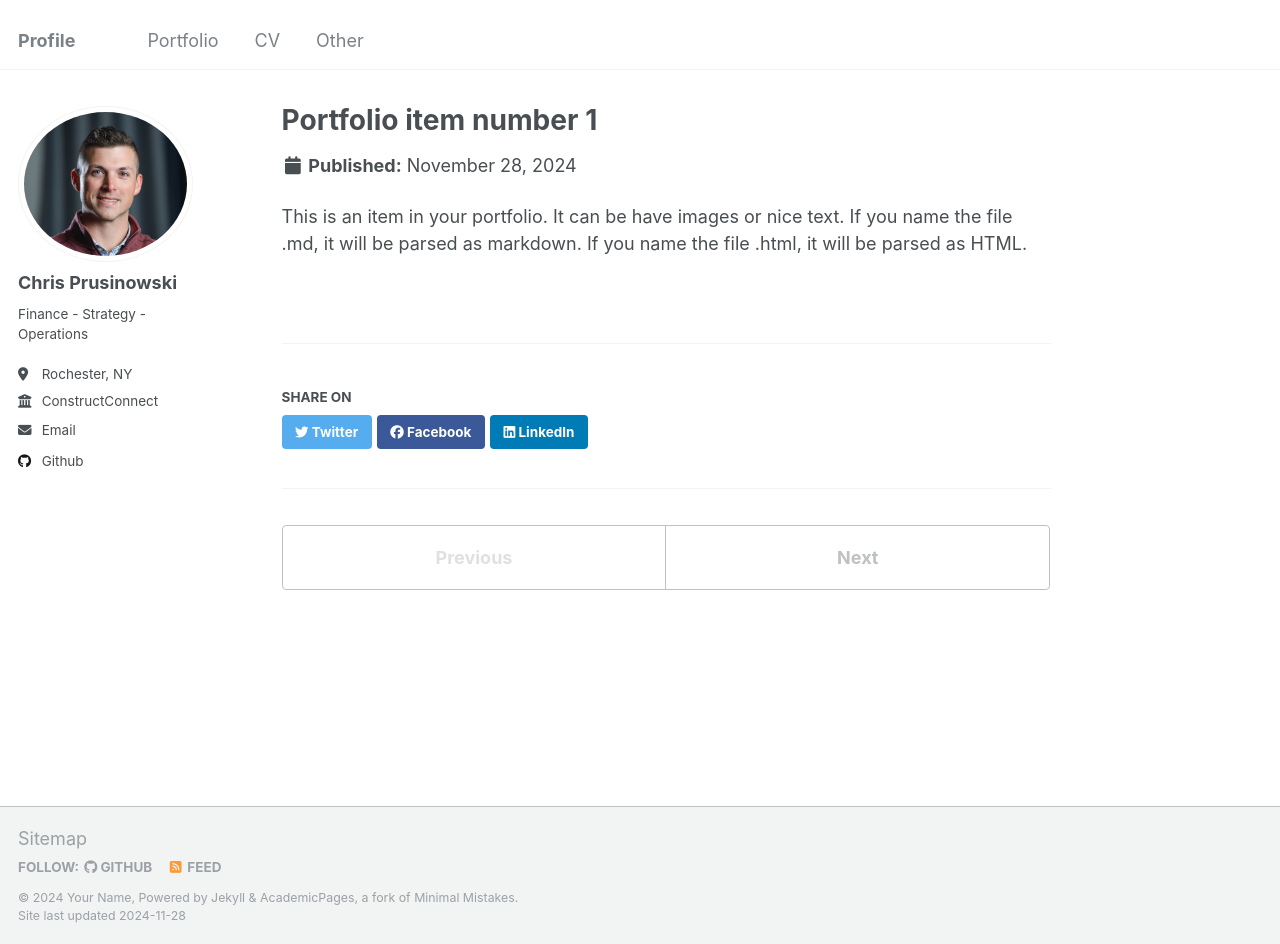
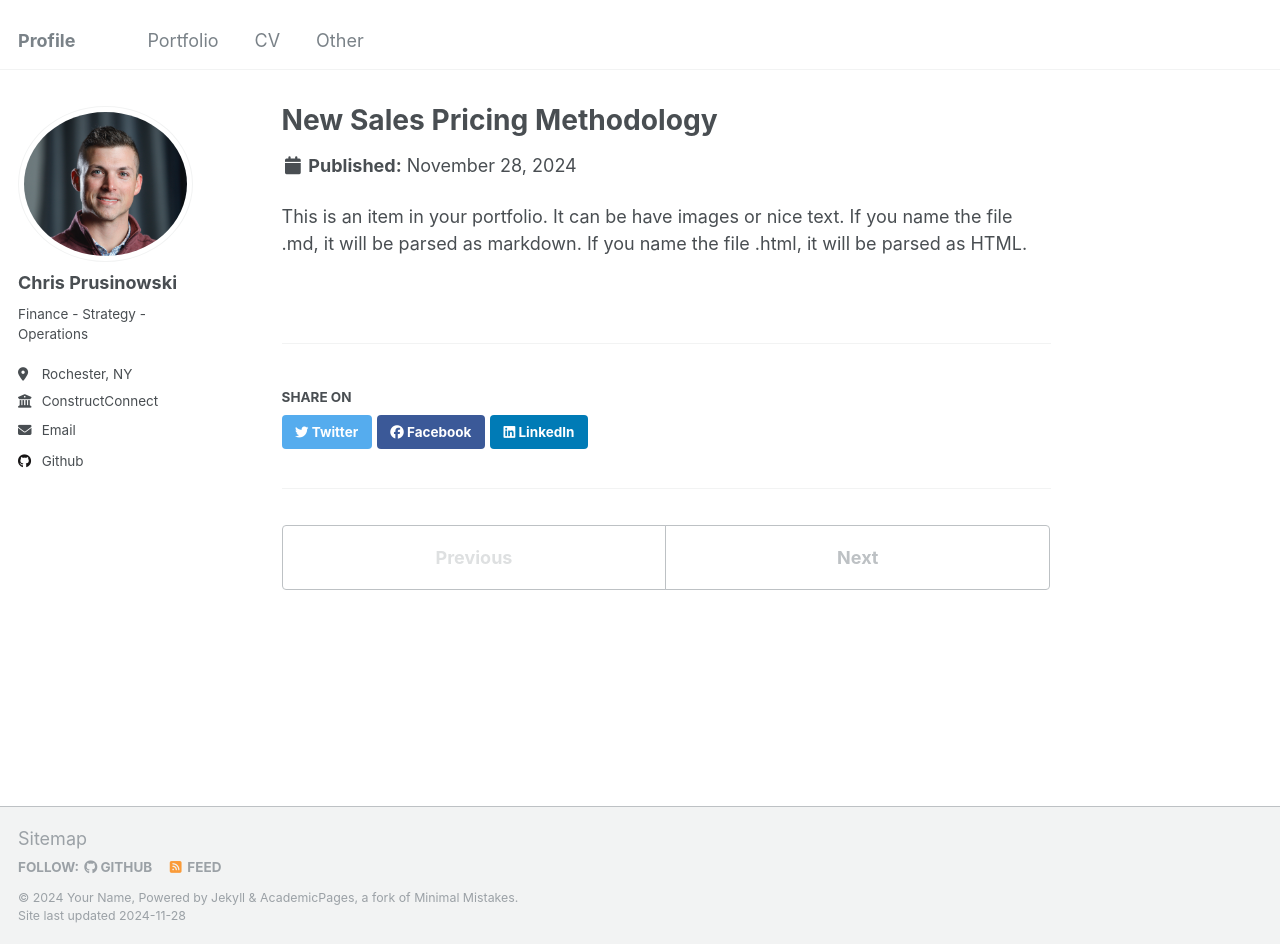
Before and after one commit to chrisprusinowski/profile, a Jekyll site: the page built from _portfolio/portfolio-1.md, in a window 1280 px wide and 944 px high. Built offline with Jekyll 4.4.1, drawn with Linux system fonts in a browser that asks for light colours.

Commit message:
Update portfolio-1.md

```diff
--- a/_portfolio/portfolio-1.md
+++ b/_portfolio/portfolio-1.md
@@ -1,6 +1,6 @@
 ---
-title: "Portfolio item number 1"
-excerpt: "Short description of portfolio item number 1<br/><img src='/images/500x300.png'>"
+title: "New Sales Pricing Methodology"
+excerpt: "A brief overview of how I helped restructure a SAAS product line's prices to increase ACV."
 collection: portfolio
 ---
 
```
